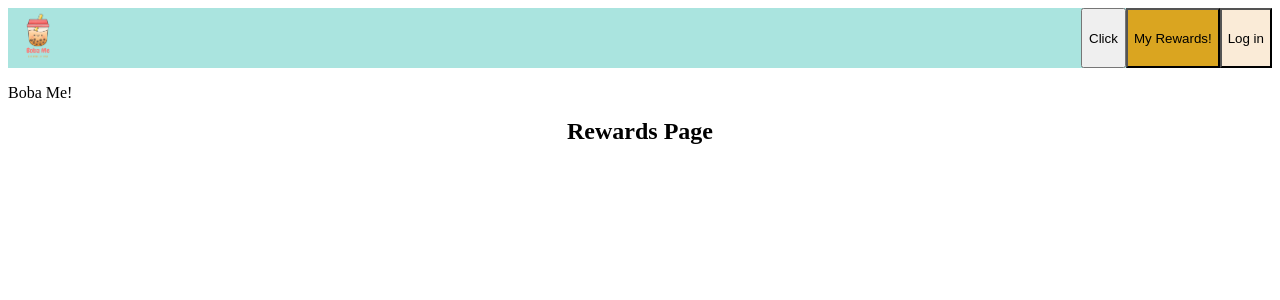
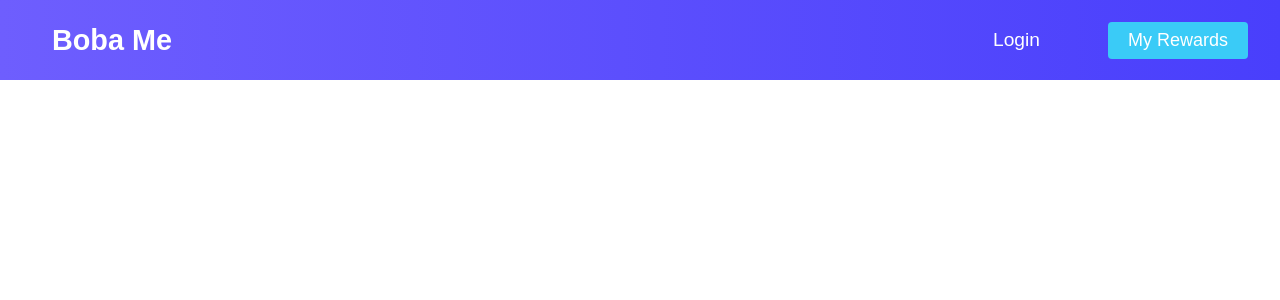
Before and after one commit to SENG2021-Boba-Engineers/Project, a React (Create React App) app in the folder SourceCode_and_Documentation/boba-me/: page /reward in a window 1280 px wide. Shown: the top 300 px of the page. Built offline with nearby package versions, Linux system fonts and the light colour scheme.

Commit message:
added Navbar

```diff
--- /dev/null
+++ b/SourceCode_and_Documentation/boba-me/src/App.css
@@ -0,0 +1,6 @@
+* {
+    box-sizing: border-box;
+    margin: 0;
+    padding: 0;
+    font-family: 'Montserrat', sans-serif;
+}
--- a/SourceCode_and_Documentation/boba-me/src/App.js
+++ b/SourceCode_and_Documentation/boba-me/src/App.js
@@ -1,14 +1,12 @@
-import logo from './resouces/logo.png'
-import bg_img from './resouces/background.jpg'
-import Header from './components/Header'
-import Button from './components/Button'
-import Profile from './components/Profile'
+import React from 'react';
+import Navbar from "./components/Navbar/Navbar"
+import './App.css'
 import history from './history'
 
+function App() {
 
-function App() {
-  const list = ['red', 'blue']
-
+  // Complicated features for later
+  /*
   const fetchData = () => {
     // dummy function that does nothing but is required for infite scroll
   };
@@ -38,47 +36,14 @@ function App() {
   const logout =() => {
     // change state
   }
-
+  */
 
   return (
     <div className="App">
-      {/*
-      Main divs:
-        top_banner  => the top menu banner including login, log & rewards
-        body        => the bulk of the information will display here
-        landing     => the landing screen when someone visit include left & right
-        left        => the left hand side of the landing, including : search bar/ filer/ search button / business slogan
-        right       => the right hand side of the landing, including : randomiser
-        bottom      => the bottom half of the homepage, including drinks and shops
-        drinks      => contains drinks profiles
-        shops       => contains shops profiles
-      Other inner divs ...
-      */}
+      <Navbar />
+    </div>
+  );
 
-
-      <div className="top_banner">
-        <div className="left_banner">
-          <img
-            src={logo}
-            width='60'
-            height='60'></img>
-          <p>Boba Me!</p>
-	      </div>
-        <div className="right_banner">
-          <button onClick={() => history.push('/reward')}>Click</button>
-          <Button text='My Rewards!' colour='goldenrod'/>
-          <Button text='Log in' colour='AntiqueWhite' event={reward}/>
-        </div>
-
-      </div>
-
-
-    </div>
-
-
-
-
-  )
 }
 
 export default App;
--- /dev/null
+++ b/SourceCode_and_Documentation/boba-me/src/components/Button.css
@@ -0,0 +1,46 @@
+:root {
+    --primary: #3acbf7;
+}
+
+.btn {
+    padding: 8px 20px;
+    border-radius: 4px;
+    outline: none;
+    border: none;
+    cursor: pointer;
+}
+
+.btn:hover {
+    padding: 8px 20px;
+    transition: all 0.3s ease-out;
+    background: #fff;
+    counter-reset: #6568f4;
+    transition: 250ms;
+}
+
+.btn--primary {
+    background-color: var(--primary);
+}
+
+.btn--outline {
+    background-color: transparent;
+    color: #fff;
+    padding: 8px 20px;
+    border-radius: 4px;
+    border: 1px solid var(--primary);
+    transition: all 0.3s ease-out;
+}
+
+.btn--medium {
+    padding: 8px 20px;
+    border-radius: 4px;
+    font-size: 18px;
+    color: #fff;
+}
+
+.btn-large {
+    padding: 12px 20px;
+    border-radius: 4px;
+    font-size: 20px;
+    color: #fff;
+}
--- a/SourceCode_and_Documentation/boba-me/src/components/Button.js
+++ b/SourceCode_and_Documentation/boba-me/src/components/Button.js
@@ -1,18 +1,28 @@
-const Button = ({text,colour,event}) => {
+import React from 'react';
+import './Button.css';
 
+const STYLES = [
+    'btn--primary',
+    'btn--outline'
+]
+
+const SIZES = [
+    'btn--medium',
+    'btn--large'
+]
+
+export const Button = ({
+    children,
+    type,
+    onClick,
+    buttonStyle,
+    buttonSize
+}) => {
+    const checkButtonStyle = STYLES.includes(buttonStyle) ? buttonStyle : STYLES[0]
+    const checkButtonSize = SIZES.includes(buttonSize) ? buttonSize : SIZES[0]
     return (
-        <button
-        onClick={event}
-            style={{backgroundColor: colour}}>
-            {text}
+        <button className={`btn ${checkButtonStyle} ${checkButtonSize}`} onClick={onClick} type={type}>
+            {children}
         </button>
     )
-
 }
-Button.defaultProps = {
-    color: 'black',
-    text: 'change button text and color'
-}
-
-
-export default Button
--- a/SourceCode_and_Documentation/boba-me/src/components/Header.js
+++ /dev/null
@@ -1,12 +0,0 @@
-const Header = ({title}) => {
-
-    return (
-        <div >
-            <h1>{title}</h1>
-        </div>
-
-    )
-
-}
-
-export default Header
--- /dev/null
+++ b/SourceCode_and_Documentation/boba-me/src/components/Navbar/MenuItems.js
@@ -0,0 +1,14 @@
+export const MenuItems = [
+    {
+        title: 'Login',
+        url: '#',
+        // Classname
+        cName: "nav-links"
+    },
+    {
+        title: 'My Rewards',
+        url: '#',
+        // Classname
+        cName: "nav-links-mobile"
+    }
+]
--- /dev/null
+++ b/SourceCode_and_Documentation/boba-me/src/components/Navbar/Navbar.css
@@ -0,0 +1,142 @@
+.NavbarItems {
+    background: linear-gradient(90deg, rgb(110, 94, 254) 0%, rgba(73, 63, 252, 100%));
+    height: 80px;
+    display: flex;
+    justify-content: center;
+    align-items: center;
+    font-size: 1.2rem;
+}
+
+.navbar-logo {
+    color: #fff;
+    justify-self: start;
+    margin-left: 20px;
+    cursor: pointer;
+}
+
+.fa-react {
+    margin-left: 0.5rem;
+    font-size: 1.6rem;
+}
+
+.nav-menu {
+    display: grid;
+    grid-template-columns: repeat(5, auto);
+    grid-gap: 5px;
+    list-style: none;
+    text-align: center;
+    width: 70vw;
+    justify-content: end;
+    margin-right: 2rem;
+}
+
+.nav-links {
+    color: white;
+    text-decoration: none;
+    padding: 0.5rem 1rem;
+}
+
+.nav-links:hover {
+    background-color: #6d76f7;
+    border-radius: 4px;
+    transition: all 0.2s ease-out;
+}
+
+.fa-bars {
+    color: #fff;
+}
+
+.nav-links-mobile {
+    display: none;
+}
+
+menu-icon {
+    display: none;
+}
+
+.menu-icon {
+    display: none;
+}
+
+@media screen and (max-width: 1200px) {
+    .NavbarItems {
+        position: relative;
+    }
+
+    .nav-menu {
+        display: flex;
+        flex-direction: column;
+        width : 100%;
+        height: 500px;
+        position: absolute;
+        top: 80px;
+        left: 100%;
+        opacity: 1;
+        transition: all 0.5s ease;
+    }
+
+    .nav-menu.active {
+        background: #6668f4;
+        left: 0;
+        opacity: 1;
+        transition: all 0.5s ease;
+        z-index: 1;
+    }
+
+    .nav-links {
+        text-align: center;
+        padding: 2rem;
+        width: 100%;
+        display: table;
+    }
+
+    .nav-links:hover {
+        background-color: #7577fa;
+        border-radius: 0;
+    }
+
+    .navbar-logo {
+        position: absolute;
+        top: 0;
+        left: 0;
+        transform: translate(25%, 50%);
+    }
+
+    .menu-icon {
+        display: block;
+        position: absolute;
+        top: 0;
+        right: 0;
+        transform: translate(-100%, 60%);
+        font-size: 1.8rem;
+        cursor: pointer;
+    }
+
+    .fa-times {
+        color: #fff;
+        font-size: 2rem;
+    }
+
+    .nav-links-mobile {
+        display: block;
+        text-align: center;
+        padding: 1.5rem;
+        margin: 2rem auto;
+        border-radius: 4px;
+        width: 80%;
+        background: #4ad9ef;
+        text-decoration: none;
+        color: #FFF;
+        font-size: 1.5rem;
+    }
+
+    .nav-links-mobile:hover {
+        background: #fff;
+        color: #6568f4;
+        transition: 250ms;
+    }
+
+    Button {
+        display: none;
+    }
+}
--- /dev/null
+++ b/SourceCode_and_Documentation/boba-me/src/components/Navbar/Navbar.js
@@ -0,0 +1,39 @@
+import React, { Component } from 'react';
+import { MenuItems } from "./MenuItems"
+import { Button } from "../Button"
+import './Navbar.css'
+
+// Remember to change to Boba Me"
+
+class Navbar extends Component {
+    state = { clicked: false }
+
+    handleClick = () => {
+        this.setState({ clicked: !this.state.clicked })
+    }
+
+    render() {
+        return (
+            <nav className="NavbarItems">
+                <h1 className="navbar-logo">Boba Me<i className="fab fa-react"></i></h1>
+                <div className="menu-icon" onClick={this.handleClick}>
+                    <i className={this.state.clicked ? 'fas fa-times' : 'fas fa-bars'}></i>
+                </div>
+                <ul className={this.state.clicked ? 'nav-menu active' : 'nav-menu'}>
+                    {MenuItems.map((item, index) => {
+                        return (
+                            <li>
+                                <a className={item.cName} href={item.url}>
+                                {item.title}
+                                </a>
+                            </li>
+                        )
+                    })}
+                </ul>
+                <Button>My Rewards</Button>
+            </nav>
+        )
+    }
+}
+
+export default Navbar
--- a/SourceCode_and_Documentation/boba-me/src/components/Profile.js
+++ /dev/null
@@ -1,12 +0,0 @@
-const Profile = ({drink,img}) => {
-
-    return (
-        <div className='grid-item'>
-            <img src={img.default} width='140' height='140'></img>
-            <p>{drink}</p>
-        </div>
-    )
-
-}
-
-export default Profile
--- a/SourceCode_and_Documentation/boba-me/src/index.js
+++ b/SourceCode_and_Documentation/boba-me/src/index.js
@@ -1,22 +1,15 @@
 import React from 'react';
 import ReactDOM from 'react-dom';
+import App from './App';
 import './index.css';
-import App from './App';
-import reportWebVitals from './reportWebVitals';
-import {BrowserRouter as Router} from 'react-router-dom';
-import Routes from './Routes';
+//import reportWebVitals from './reportWebVitals';
 
-ReactDOM.render(
-  <React.StrictMode>
-    <Router>
-      <App />
-      <Routes />
-    </Router>
-  </React.StrictMode>,
-  document.getElementById('root')
+ReactDOM.render( <App />, document.getElementById('root')
 );
 
+/*
 // If you want to start measuring performance in your app, pass a function
 // to log results (for example: reportWebVitals(console.log))
 // or send to an analytics endpoint. Learn more: https://bit.ly/CRA-vitals
 reportWebVitals();
+*/
--- a/SourceCode_and_Documentation/boba-me/src/routes.js
+++ b/SourceCode_and_Documentation/boba-me/src/routes.js
@@ -1,8 +1,8 @@
 import React, { Component } from "react";
 import { Router, Switch, Route } from "react-router-dom";
 
-import Home from './Home';
-import Reward from './Reward';
+import Home from './home';
+import Reward from './reward';
 import history from './history';
 
 export default class Routes extends Component {
```
